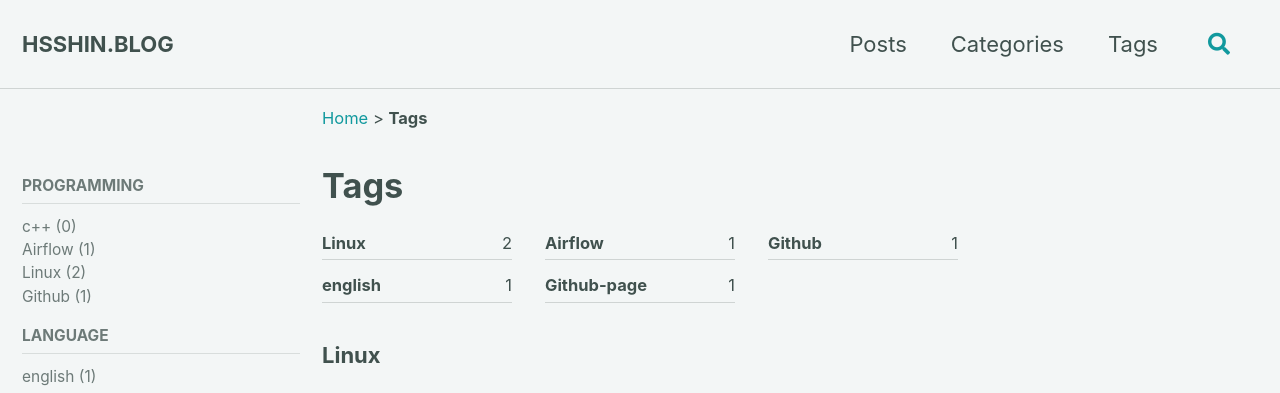
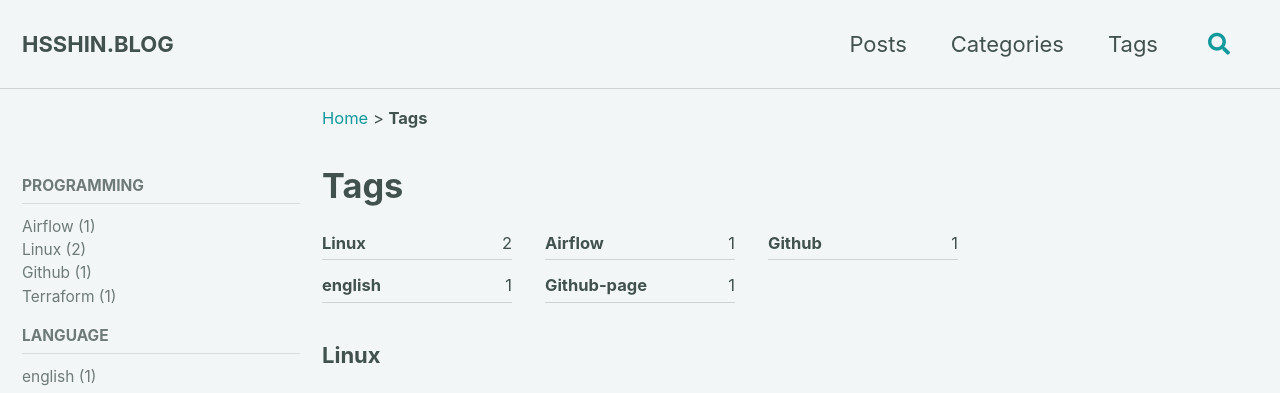
Before and after one commit to dlgldgldgld/dlgldgldgld.github.io, a Jekyll site: the page built from _pages/tag-archive.md, in a window 1280 px wide. Shown: the top 393 px of the page. Built offline with Jekyll 4.4.1, drawn with Linux system fonts in a browser that asks for light colours; cached includes are drawn as plain includes.

Commit message:
Terraform page 추가

```diff
--- a/_data/navigation.yml
+++ b/_data/navigation.yml
@@ -19,14 +19,14 @@ main:
 page_dir:
   - title: Programming
     children:
-      - title: "c++"
-        url: /categories/c++/
       - title: "Airflow"
         url: /categories/Airflow/
       - title: "Linux"
         url: /categories/Linux/
       - title: "Github"
         url: /categories/Github/
+      - title: "Terraform"
+        url: /categories/Terraform/
 
   - title: Language
     children:
```
Also changed, not shown: _pages/Terraform-archive.md (added, +8 -0 lines).
